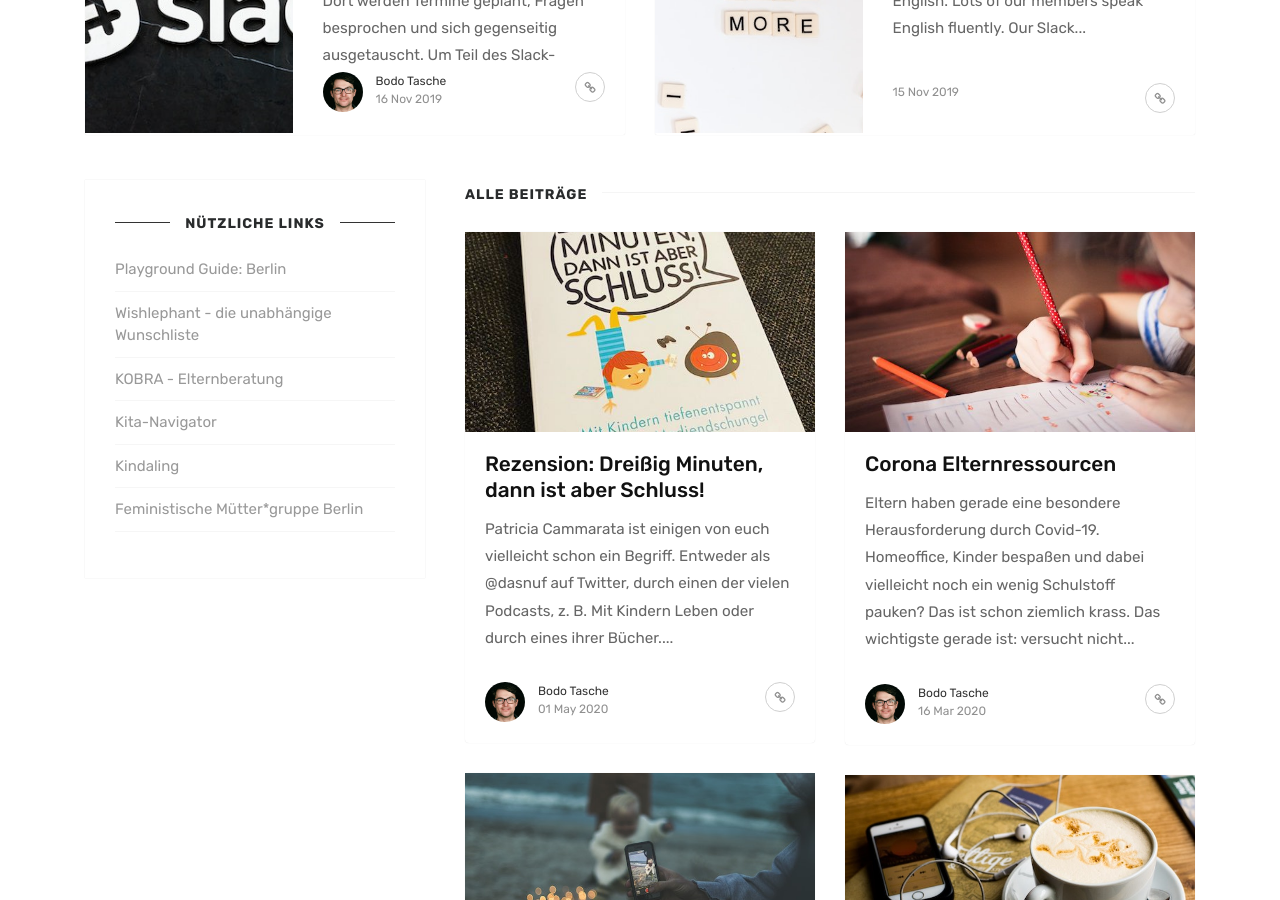
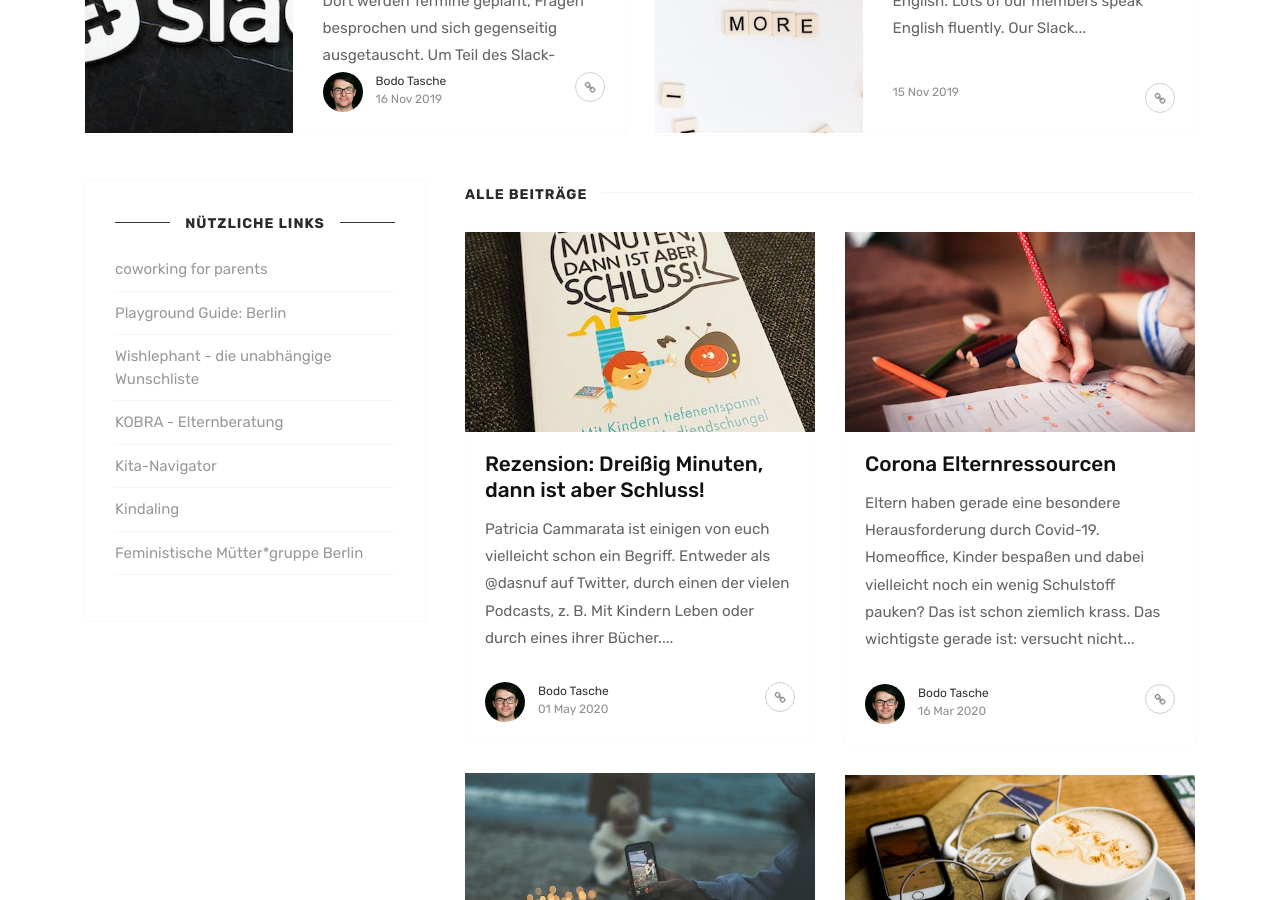
Before and after one commit to papiberlin/website, a Jekyll site: the page built from index.html, in a window 1280 px wide and 900 px high, scrolled down 866 px. Built offline with Jekyll 4.4.1, drawn with Linux system fonts in a browser that asks for light colours; the list of posts is cut into pages by our own code.

Commit message:
added links

```diff
--- a/_includes/sidebar.html
+++ b/_includes/sidebar.html
@@ -2,6 +2,7 @@
     <div class="sidebar-section">
         <h5><span>Nützliche Links</span></h5>
         <ul style="list-none;">
+            <li><a target="_blank" href="https://coworkingforparents.org/">coworking for parents</a></li>
             <li><a target="_blank" href="https://berlin-playgrounds.de/">Playground Guide: Berlin</a></li>
             <li><a target="_blank" href="https://wishlephant.com/">Wishlephant - die unabhängige Wunschliste</a></li>
             <li><a target="_blank" href="https://www.kobra-berlin.de/#container_elternzeit-und-pflegezeit">KOBRA -
```
